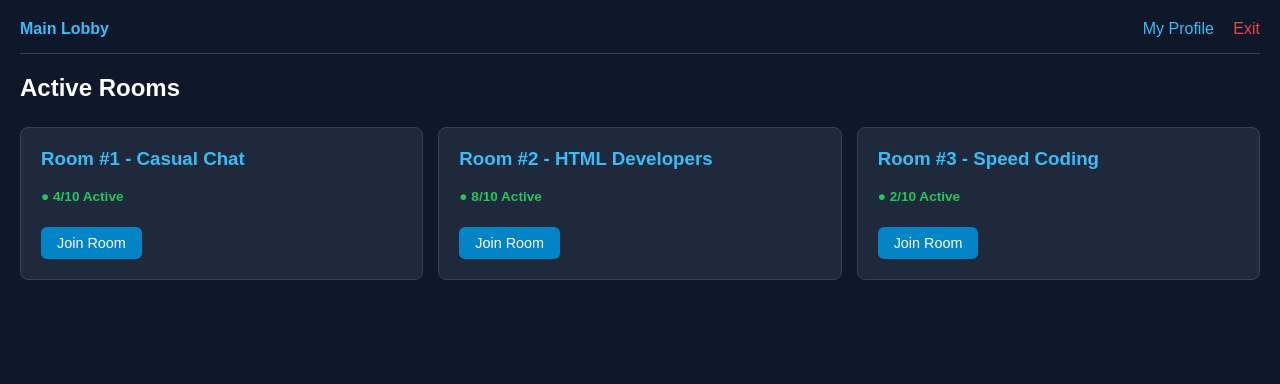
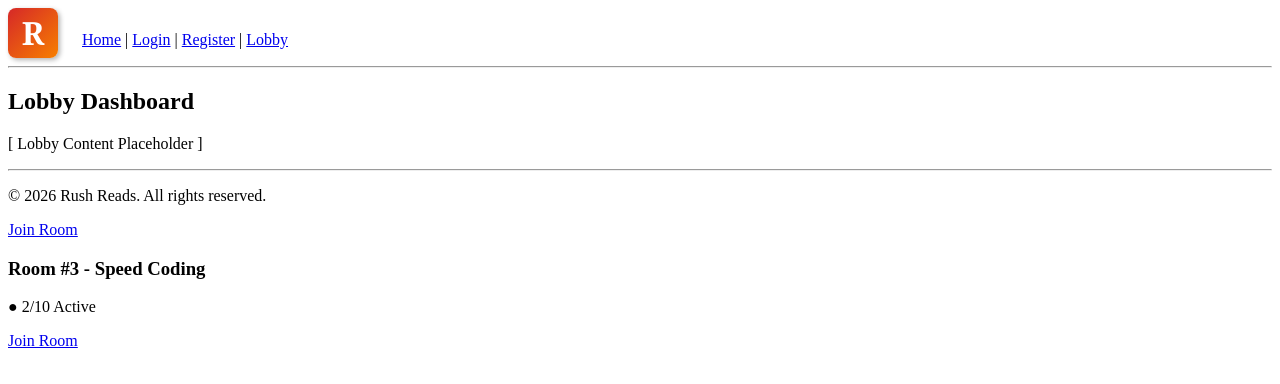
Before and after one commit to Josh0103356/4-page-website, a plain HTML site: page lobby.html in a window 1280 px wide. Drawn offline with Linux system fonts and the light colour scheme.

Commit message:
Update lobby.html

```diff
--- a/lobby.html
+++ b/lobby.html
@@ -2,39 +2,66 @@
 <html lang="en">
 <head>
     <meta charset="UTF-8">
+    <meta http-equiv="X-UA-Compatible" content="IE=edge">
     <meta name="viewport" content="width=device-width, initial-scale=1.0">
-  <title>Lobby | Community</title>
+    <title>Rush Reads - Lobby</title>
     <style>
-    body { font-family: sans-serif; background: #0f172a; color: #fff; margin: 0; padding: 20px; }
-    nav { display: flex; justify-content: space-between; align-items: center; border-bottom: 1px solid #334155; padding-bottom: 15px; }
-    nav a { color: #38bdf8; text-decoration: none; margin-left: 15px; }
-    .lobby-grid { display: grid; grid-template-columns: repeat(auto-fit, minmax(200px, 1fr)); gap: 15px; margin-top: 25px; }
-    .room-card { background: #1e293b; padding: 20px; border-radius: 8px; border: 1px solid #334155; }
-    .room-card h3 { margin-top: 0; color: #38bdf8; }
-    .status { font-size: 0.85rem; color: #22c55e; font-weight: bold; }
-    .btn { display: inline-block; background: #0284c7; color: #fff; padding: 8px 16px; border-radius: 6px; text-decoration: none; margin-top: 10px; font-size: 0.9rem; }
+        .logo-r {
+            display: inline-block;
+            background: linear-gradient(135deg, #d62828, #f77f00);
+            color: #ffffff;
+            font-family: 'Georgia', serif;
+            font-weight: bold;
+            text-align: center;
+            border-radius: 8px;
+            box-shadow: 2px 2px 5px rgba(0,0,0,0.3);
+            text-decoration: none;
+        }
+        .logo-small {
+            font-size: 2rem;
+            width: 50px;
+            height: 50px;
+            line-height: 50px;
+        }
     </style>
 </head>
 <body>
-  <nav>
-    <strong style="color:#38bdf8;">Main Lobby</strong>
+
+    <!-- Header Section -->
+    <header>
         <div>
-      <a href="profile.html">My Profile</a>
-      <a href="landing.html" style="color:#ef4444;">Exit</a>
+            <!-- Top-left Logo -->
+            <a href="index.html" class="logo-r logo-small">R</a>
+            <nav style="display: inline-block; margin-left: 20px;">
+                <a href="index.html">Home</a> |
+                <a href="login.html">Login</a> |
+                <a href="registration.html">Register</a> |
+                <a href="lobby.html">Lobby</a>
+            </nav>
         </div>
-  </nav>
+    </header>
 
-  <h2>Active Rooms</h2>
-  <div class="lobby-grid">
-    <div class="room-card">
-      <h3>Room #1 - Casual Chat</h3>
-      <p class="status">● 4/10 Active</p>
-      <a href="#" class="btn">Join Room</a>
+    <hr>
+
+    <!-- Body / Main Content Section -->
+    <main>
+        <div>
+            <h2>Lobby Dashboard</h2>
+            <p>[ Lobby Content Placeholder ]</p>
         </div>
-    <div class="room-card">
-      <h3>Room #2 - HTML Developers</h3>
-      <p class="status">● 8/10 Active</p>
-      <a href="#" class="btn">Join Room</a>
+    </main>
+
+    <hr>
+
+    <!-- Footer Section -->
+    <footer>
+        <div>
+            <p>&copy; 2026 Rush Reads. All rights reserved.</p>
+        </div>
+    </footer>
+
+</body>
+</html>      <a href="#" class="btn">Join Room</a>
     </div>
     <div class="room-card">
       <h3>Room #3 - Speed Coding</h3>
```
Lines whose indentation alone changed are shown as unchanged.
